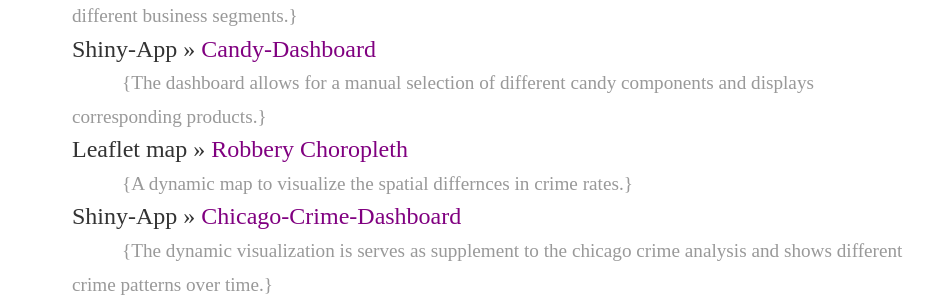
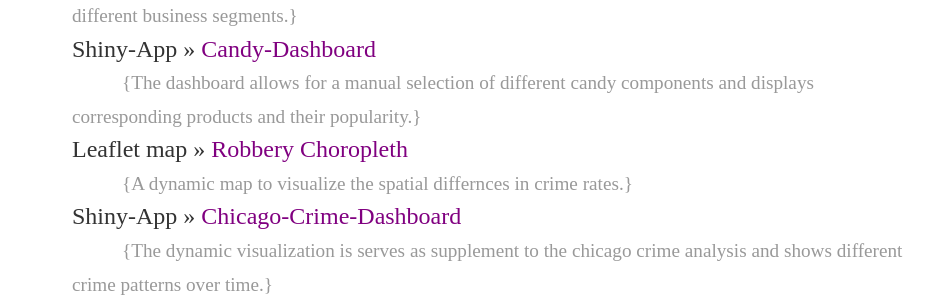
Before and after one commit to purplestat/purplestat.github.io, a Jekyll site: the page built from cv/index.html, in a window 1280 px wide. Shown: the part 270-570 px from the top of the page, without its empty margins (160-1092 px from the left). Built offline with Jekyll 4.4.1, drawn with Linux system fonts in a browser that asks for light colours.

Commit message:
Update index.html

```diff
--- a/cv/index.html
+++ b/cv/index.html
@@ -8,7 +8,7 @@
 		<li><span>Tableau</span> &raquo; <a href="/cv/tableau_KPIdash.html" title="Candy" target="_blank">KPI-Dashboard</a></li>
 				<li id="list2">{The dashboard makes use of the Tableau superstore data to illustrate the development of KPIs over different business segments.} </li>
 		<li><span>Shiny-App</span> &raquo; <a href="https://bluestat.shinyapps.io/candy/" title="Candy" target="_blank">Candy-Dashboard</a></li>
-				<li id="list2">{The dashboard allows for a manual selection of different candy components and displays corresponding products.} </li>
+				<li id="list2">{The dashboard allows for a manual selection of different candy components and displays corresponding products and their popularity.} </li>
 		<li><span>Leaflet map</span> &raquo; <a href="//rstudio-pubs-static.s3.amazonaws.com/565190_a675b3a64eed4b558a71d91683244ac9.html" title="Chicago Crime" target="_blank">Robbery Choropleth</a></li>
 				<li id="list2">{A dynamic map to visualize the spatial differnces in crime rates.} </li>
 		<li><span>Shiny-App</span> &raquo; <a href="https://bluestat.shinyapps.io/chicago/" title="Chicago Crime" target="_blank">Chicago-Crime-Dashboard</a></li>
```
